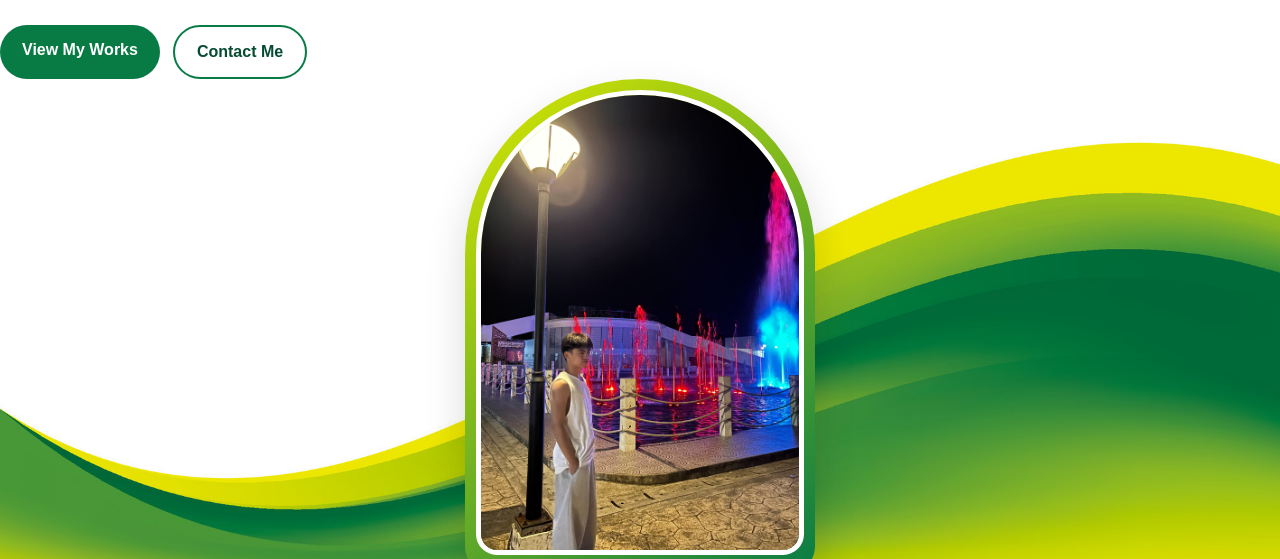
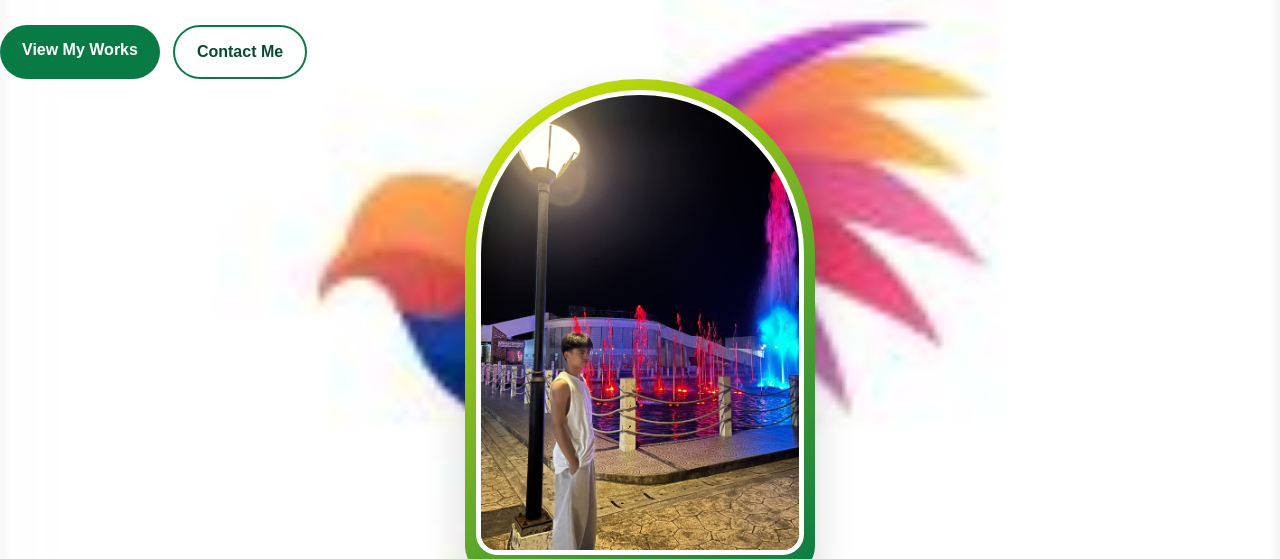
Before and after one commit to leandervhinces-alt/portfolio, a plain HTML site: page index.html in a window 1280 px wide. Shown: the part 241-800 px from the top of the page. Drawn offline with Linux system fonts and the light colour scheme.

Commit message:
Update style.css

```diff
--- a/style.css
+++ b/style.css
@@ -17,7 +17,7 @@ body {
     font-family: Arial, sans-serif;
     color: var(--text);
     line-height: 1.7;
-    background: #f5faef url("smooth-green-yellow-wavy-background-design-vector.jpg") center top / 100% auto no-repeat;
+    background: #f5faef url("bird-colorful-logo-gradient-vector_343694-1365.jpg") center top / 100% auto no-repeat;
 }
 
 a {
```
